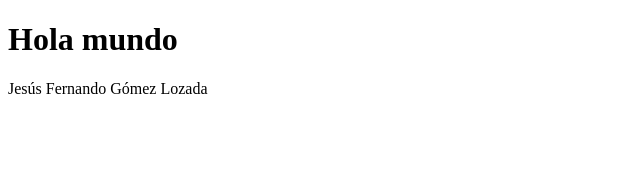
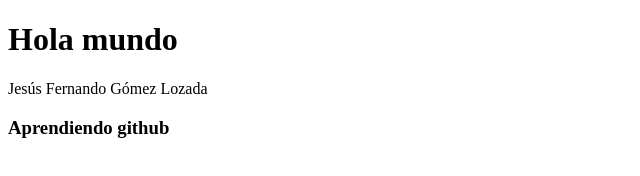
Before and after one commit to JesFernandoGL/prueba, a plain HTML site: page index.html in a window 1280 px wide. Shown: the whole page, without its empty margins (0-640 px from the left). Drawn offline with Linux system fonts and the light colour scheme.

Commit message:
Update index.html

```diff
--- a/index.html
+++ b/index.html
@@ -8,6 +8,7 @@
 <body>
     <h1>Hola mundo</h1>
     <p>Jesús Fernando Gómez Lozada</p>
+    <h3>Aprendiendo github</h3>
 
 </body>
 </html>
```
